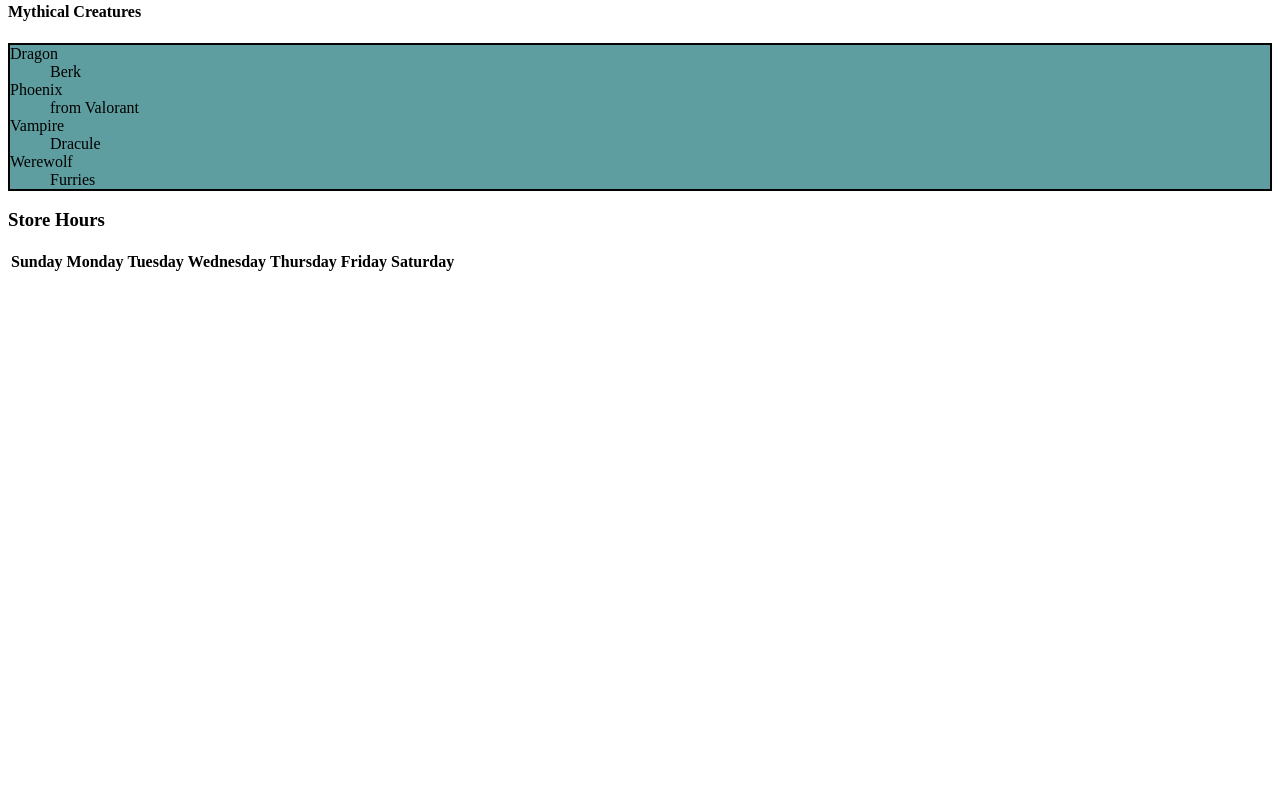
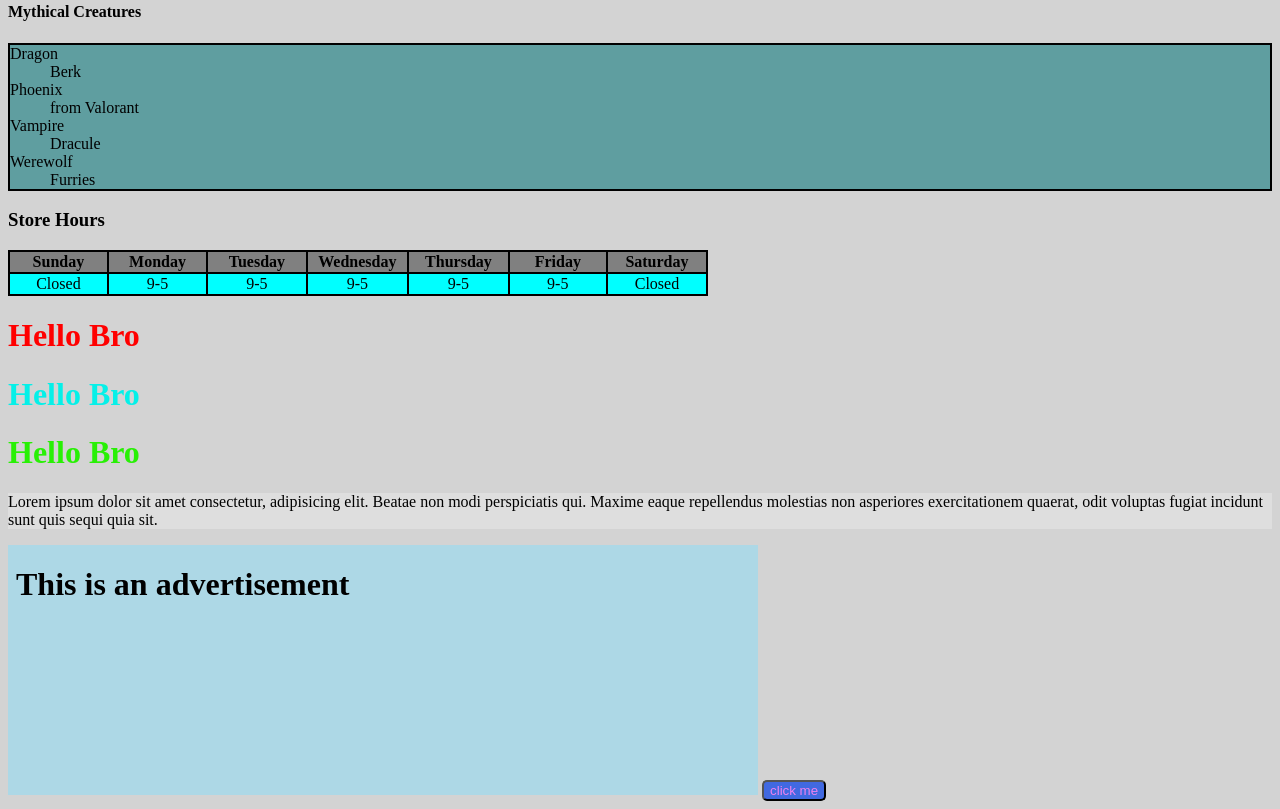
Before and after one commit to wakcream/side01, a plain HTML site: page index.html in a window 1280 px wide. Shown: the part 1997-2806 px from the top of the page. Before the commit the page ends 2279 px from the top, so only its background shows below. Drawn offline with Linux system fonts and the light colour scheme.

Commit message:
hello bro
additional

```diff
--- /dev/null
+++ b/ad.html
@@ -0,0 +1,14 @@
+<!-- !, then enter -->
+<!DOCTYPE html>
+<html lang="en">
+<head>
+    <meta charset="UTF-8">
+    <meta name="viewport" content="width=device-width, initial-scale=1.0">
+    <title>Document</title>
+</head>
+<body style="background-color: lightblue;">
+
+    <h1>This is an advertisement</h1>
+
+</body>
+</html>
--- a/index.html
+++ b/index.html
@@ -5,9 +5,22 @@
     <title>My First Website</title>
     <!--favicons are done by using the LINK tag in the header section-->
     <link rel="icon" type="image/jpg" href="images/gible.png" />
+
+    <!--META TAGS
+      - placed in head, not body
+      - essentially data of data
+
+    -->
+    <meta name="description" content="Free HTML Tutorial for Beginners">
+    <meta name="keywords" content="HTML, tutorial, Beginners">
+    <meta name="author" content="jiai">
+    <meta name="viewport" content="width=device-width,initial-scale=1.0">   <!--This meta tag scales webpage scale to the device-->
+    <meta charset="UTF-8">
+    <!--<meta http-equiv="refresh" content="5">-->
+
   </head>
   <!--body contains actual content on the website itself-->
-  <body>
+  <body style="background-color: lightgray;">
     <h1>This is an h1 heading.</h1>
     <h2>This is an h2 heading.</h2>
     <h3>This is an h3 heading.</h3>
@@ -128,18 +141,51 @@
       <dd>Furries</dd>
     </dl>
 
-    <!--tables-->
+    <!--tables (
+      - <table> makes a table
+      - <tr> makes a table row
+      - <th> is table HEADER
+      - <td> is table DATA)-->
     <h3>Store Hours</h3>
-    <table>
-      <tr>
-        <th>Sunday</th>
-        <th>Monday</th>
-        <th>Tuesday</th>
-        <th>Wednesday</th>
-        <th>Thursday</th>
-        <th>Friday</th>
-        <th>Saturday</th>
+    <table bgcolor="black" width="700px">
+      <tr bgcolor="grey" align="center">
+        <th width="100px">Sunday</th>
+        <th width="100px">Monday</th>
+        <th width="100px">Tuesday</th>
+        <th width="100px">Wednesday</th>
+        <th width="100px">Thursday</th>
+        <th width="100px">Friday</th>
+        <th width="100px">Saturday</th>
+      </tr>
+
+      <tr bgcolor="cyan" align="center">
+        <td>Closed</td>
+        <td>9-5</td>
+        <td>9-5</td>
+        <td>9-5</td>
+        <td>9-5</td>
+        <td>9-5</td>
+        <td>Closed</td>
       </tr>
     </table>
+
+    <!--COLORS
+      - style="color" can be done in rgb, hexidecimal or regular color
+      - style="background-color"
+    -->
+    <h1 style="color: red;">Hello Bro</h1>
+    <h1 style="color:rgb(5, 240, 232);">Hello Bro</h1>
+    <h1 style="color: #28f005;">Hello Bro</h1>
+    <p style="background-color:rgb(222,222,222);">Lorem ipsum dolor sit amet consectetur, adipisicing elit. Beatae non modi perspiciatis qui. Maxime eaque repellendus molestias non asperiores exercitationem quaerat, odit voluptas fugiat incidunt sunt quis sequi quia sit.</p>
+
+    <!--IFRAMES - embed content from another source into an html-->
+    <iframe src="ad.html" style="border: 0;" width="750px" height="250px"></iframe>
+
+    <!--BUTTONS - -->
+
+    <a href="https://www.google.com/?client=safari">
+      <button style="background-color: royalblue; color: violet; border-radius: 5px;">click me</button>
+    </a>
+
   </body>
 </html>
```
Also changed, not shown: index2.html (added, +1 -0 lines).
